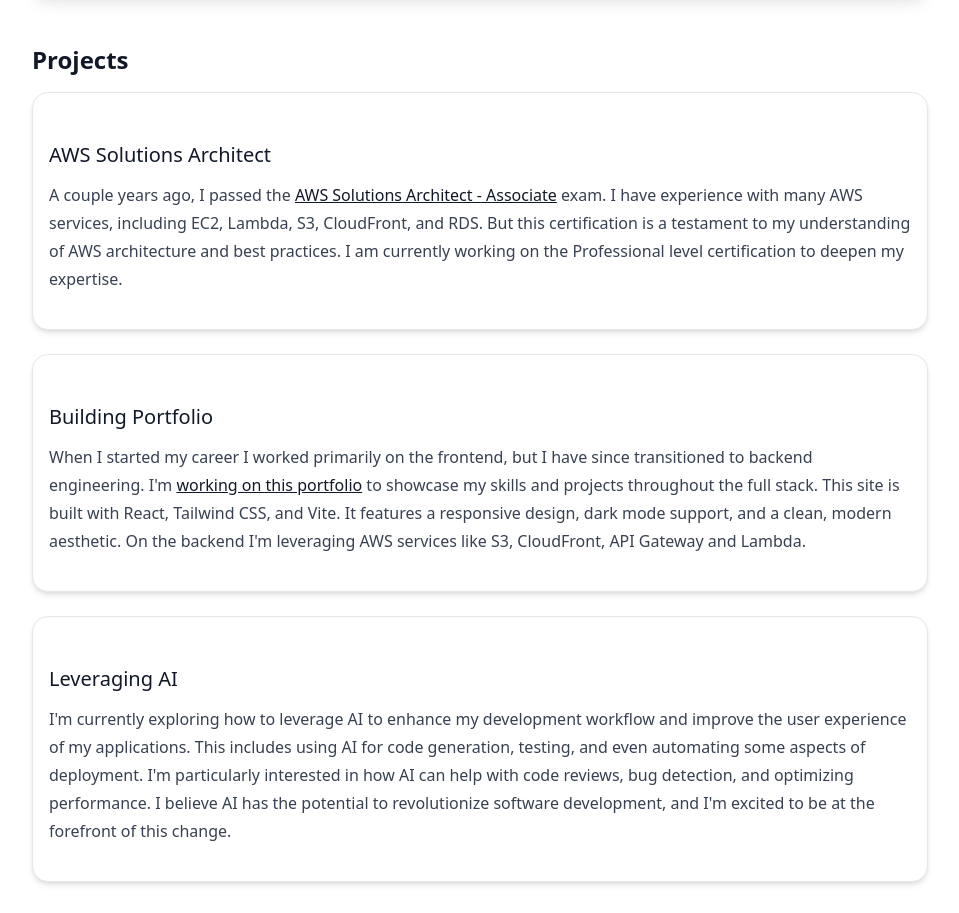
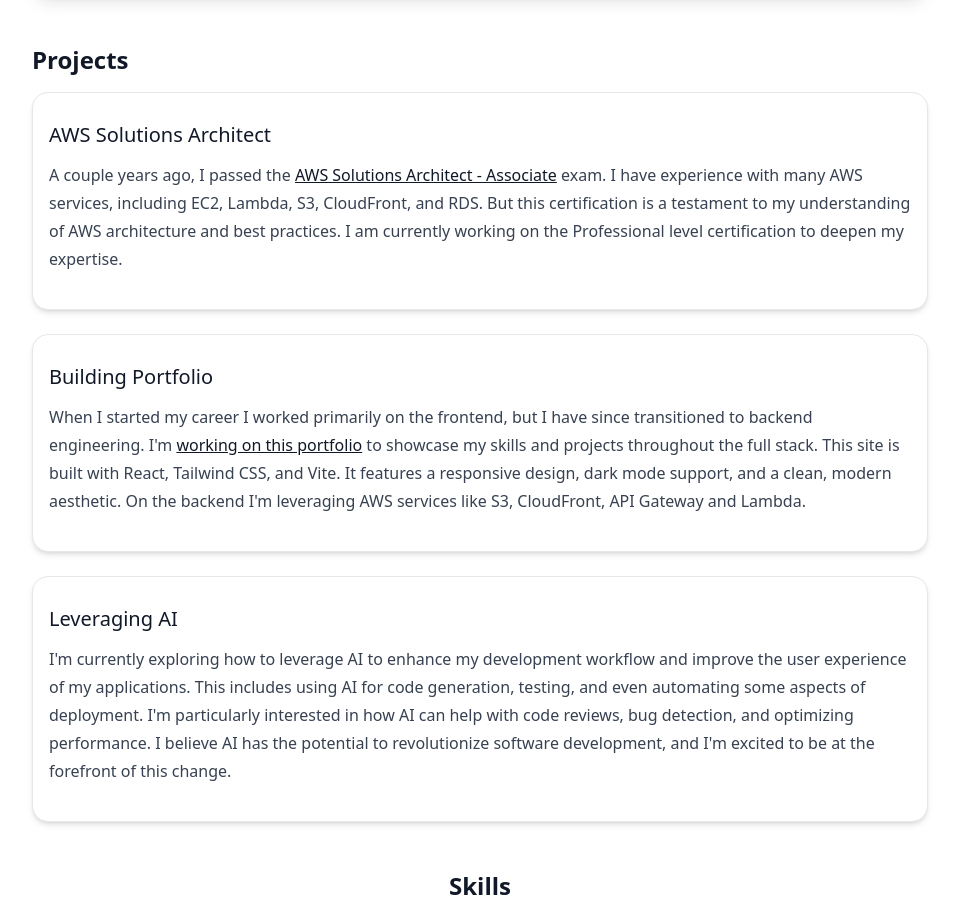
Before and after one commit to sh3r4rd/sh3r4rd.com, a React (Vite) app: page / in a window 1280 px wide. Shown: the part 780-1693 px from the top of the page, without its empty margins (160-1119 px from the left). Built offline with nearby package versions, Linux system fonts and the light colour scheme.

Commit message:
tweak styles

```diff
--- a/tailwind.config.js
+++ b/tailwind.config.js
@@ -7,7 +7,17 @@
     "./src/**/*.{js,ts,jsx,tsx}",
   ],
   theme: {
-    extend: {},
+    extend: {
+      typography: {
+        DEFAULT: {
+          css: {
+            h3: {
+              marginTop: '0.6em',
+            },
+          },
+        },
+      },
+    },
   },
   plugins: [typography],
 }
```
